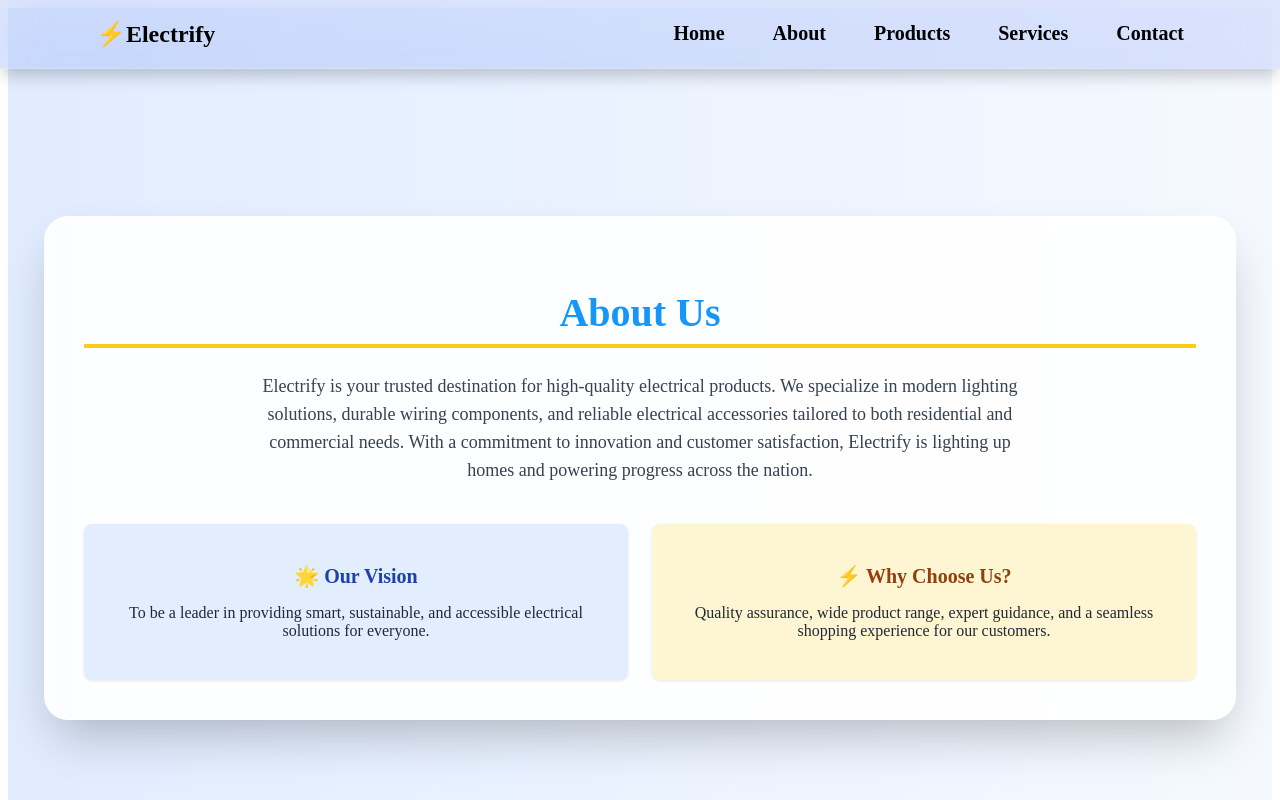
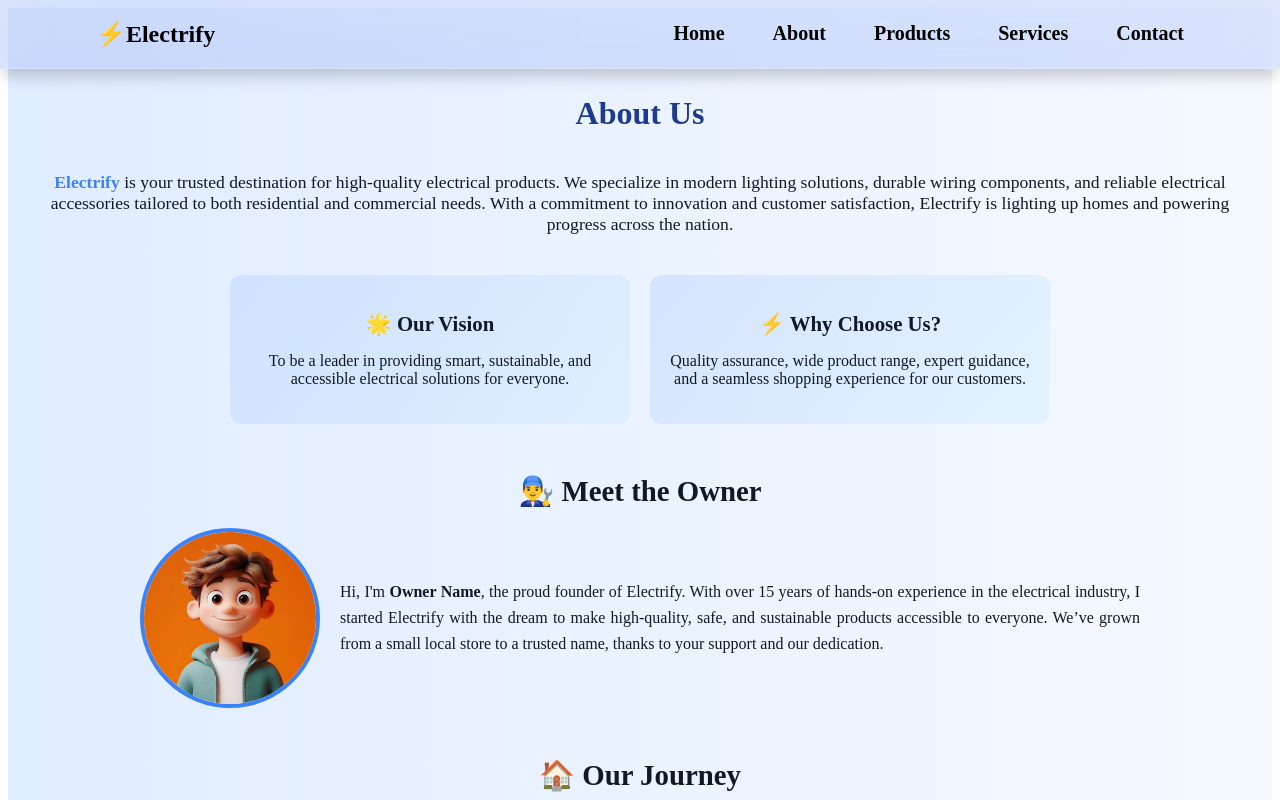
Before and after one commit to Rohitswami16/Electrify, a React (Vite) app: page /about in a window 1280 px wide. Shown: the top 800 px of the page. Built offline with nearby package versions, Linux system fonts and the light colour scheme.

Commit message:
css footer added

```diff
--- a/package.json
+++ b/package.json
@@ -11,6 +11,7 @@
     "tailwind:init": "tailwindcss init -p"
   },
   "dependencies": {
+    "aos": "^2.3.4",
     "lucide-react": "^0.515.0",
     "react": "^19.1.0",
     "react-dom": "^19.1.0",
--- a/src/App.css
+++ b/src/App.css
@@ -337,101 +337,92 @@ html {
 }
 
 /* About page styles */
+.about-section {
+  padding: 60px 20px;
+  background: linear-gradient(to bottom, #f3f4f6, #ffffff);
+  color: #111827;
+}
 
 .about-container {
-  min-height: 100vh;
-  padding: 3rem 1rem;
-  display: flex;
-  align-items: center;
-  justify-content: center;
-}
-
-.about-wrapper {
-  max-width: 80rem;
-  width: 100%;
-  background: rgba(255, 255, 255, 0.9);
-  -webkit-backdrop-filter: blur(4px);
-  backdrop-filter: blur(4px);
-  box-shadow: 0 25px 50px -12px rgba(0, 0, 0, 0.25); /* shadow-2xl */
-  border-radius: 1.5rem; /* rounded-3xl */
-  padding: 2.5rem;
+  max-width: 1200px;
+  margin: auto;
 }
 
 .about-title {
   font-size: 2.5rem;
-  font-weight: 800;
-  color: #1597fa;
-  margin-bottom: 1.5rem;
-  border-bottom: 4px solid #facc15; /* border-yellow-400 */
-  display: inline-block;
-  padding-bottom: 0.5rem;
+  font-weight: bold;
   text-align: center;
-  width: 100%;
+  margin-bottom: 20px;
 }
 
 .about-description {
-  font-size: 1.125rem;
-  color: #374151; /* text-gray-700 */
-  line-height: 1.75rem;
+  font-size: 1.1rem;
   text-align: center;
-  max-width: 48rem;
-  margin: 0 auto;
+  margin-bottom: 40px;
 }
 
-.highlight {
-  color: #1597fa;
-  font-weight: 600;
+.about-highlight {
+  font-weight: bold;
+  color: #3b82f6;
 }
 
 .about-cards {
-  margin-top: 2.5rem;
-  display: grid;
-  grid-template-columns: 1fr;
-  gap: 1.5rem;
-}
-
-@media (min-width: 768px) {
-  .about-cards {
-    grid-template-columns: repeat(2, 1fr);
-  }
+  display: flex;
+  flex-wrap: wrap;
+  justify-content: center;
+  gap: 20px;
 }
 
 .card {
-  padding: 1.5rem;
-  border-radius: 0.5rem;
-  box-shadow: 0 1px 3px rgba(0, 0, 0, 0.1);
-  transition: box-shadow 0.3s ease;
-}
-
-.card:hover {
-  box-shadow: 0 4px 8px rgba(0, 0, 0, 0.15);
-}
-
-.vision-card {
-  background-color: rgba(219, 234, 254, 0.8); /* blue-100/80 */
-}
-
-.choose-card {
-  background-color: rgba(254, 243, 199, 0.8); /* yellow-100/80 */
+  flex: 1;
+  min-width: 280px;
+  max-width: 400px;
+  background: linear-gradient(135deg, rgba(161, 196, 253, 0.3), rgba(194, 233, 251, 0.3));
+  border-radius: 12px;
+  padding: 20px;
 }
 
 .card-title {
-  font-size: 1.25rem;
-  font-weight: 700;
-  margin-bottom: 0.5rem;
+  font-size: 1.3rem;
+  margin-bottom: 10px;
 }
 
-.vision-card .card-title {
-  color: #1e40af; /* blue-800 */
+.owner-section,
+.history-section {
+  margin-top: 50px;
 }
 
-.choose-card .card-title {
-  color: #92400e; /* yellow-800 */
+.section-title {
+  font-size: 1.8rem;
+  margin-bottom: 20px;
+  text-align: center;
 }
 
-.card-text {
-  color: #1f2937; /* gray-800 */
+.owner-details {
+  display: flex;
+  flex-wrap: wrap;
+  align-items: center;
+  gap: 20px;
+  justify-content: center;
 }
+
+.owner-image {
+  width: 180px;
+  height: 180px;
+  object-fit: cover;
+  border-radius: 100px;
+  border: 4px solid #3b82f6;
+}
+
+.owner-description,
+.history-description {
+  max-width: 800px;
+  text-align: justify;
+  font-size: 1rem;
+  line-height: 1.6;
+  margin: auto;
+}
+
 
 /* Products page grid layout */
 
@@ -503,6 +494,8 @@ html {
   text-align: center;
 }
 
+.about-title,
+.contact-title,
 .product-heading,
 .services-heading {
   font-size: 2rem;
@@ -547,7 +540,7 @@ html {
 .contact-page {
   min-height: 100vh;
   /* background-color: #f9fafb; Tailwind's gray-50 */
-  padding: 2.5rem 1rem;
+  padding: 1rem 1rem;
 }
 
 .contact-container {
@@ -556,11 +549,10 @@ html {
 }
 
 .contact-title {
-  font-size: 2.25rem; /* text-4xl */
-  font-weight: 700;
-  text-align: center;
-  color: #1e40af; /* blue-900 */
-  margin-bottom: 1.5rem;
+  font-size: 2rem;
+  font-weight: bold;
+  margin-bottom: 20px;
+  color: #1e3a8a;
 }
 
 .contact-description {
@@ -766,3 +758,28 @@ html {
   color: #9ca3af;
   border-top: 1px solid #4b5563;
 }
+
+
+@media (max-width: 768px) {
+
+  .footer-container {
+    padding: 10px 20px; /* Reduce padding for mobile */
+  }
+  .footer-content {
+    gap: 20px; /* Reduce gap for mobile */
+  }
+
+  .footer-title {
+    font-size: 18px;
+    margin-bottom: 12px;
+  }
+
+  .footer-link {
+    margin-bottom: 6px;
+  }
+
+  .footer-bottom {
+    margin-top: 20px;
+    padding-top: 15px;
+  }
+}
--- a/src/App.jsx
+++ b/src/App.jsx
@@ -8,10 +8,13 @@ import Contact from "./pages/Contact";
 import Footer from "./components/Footer";
 import "./App.css";
 
+import ScrollToTop from "./components/ScrollToTop";
+
 export default function App() {
   return (
     <div>
       <Navbar />
+      <ScrollToTop />
       <Routes>
         <Route path="/" element={<Home />} />
         <Route path="/about" element={<About />} />
--- a/src/components/ProductCard.jsx
+++ b/src/components/ProductCard.jsx
@@ -2,10 +2,19 @@
 
 
 import '../App.css'; // Import the shared stylesheet
+import AOS from "aos";
+import "aos/dist/aos.css";
 
 export default function ProductCard({ name, price, image }) {
+
+  AOS.init({
+    duration: 1000,
+    once: false, // Animation happens only once
+    easing: 'ease-in-out', // Smooth easing for animations
+    disable: 'mobile', // Disable animations on mobile devices
+  })
   return (
-    <div className="product-card">
+    <div className="product-card" data-aos="fade-up">
       <img src={image} alt={name} className="product-image" />
       <h2 className="product-name">{name}</h2>
       <p className="product-price">{price}</p>
--- /dev/null
+++ b/src/components/ScrollToTop.jsx
@@ -0,0 +1,15 @@
+import { useEffect } from "react";
+import { useLocation } from "react-router-dom";
+
+export default function ScrollToTop() {
+  const { pathname } = useLocation();
+
+  useEffect(() => {
+    window.scrollTo({
+      top: 0,
+      behavior: "smooth",
+    });
+  }, [pathname]);
+
+  return null;
+}
--- a/src/pages/About.jsx
+++ b/src/pages/About.jsx
@@ -1,11 +1,27 @@
-import "../App.css"; // Import the global stylesheet
+import "../App.css"; // Global styles
+import ownerImg from "../assets/owner.jpg"; // Add an image of the owner if available
+
+import AOS from "aos";
+import "aos/dist/aos.css";
+
 
 export default function About() {
+
+
+
+  // Initialize AOS for animations
+  AOS.init({
+    duration: 1000, // Animation duration
+    once: false, // Whether animation should happen only once
+    easing: "ease-in-out", // Smooth easing for animations
+    disable: "mobile", // Disable animations on mobile devices
+  });
+
   return (
     <section className="about-section">
       <div className="about-container">
-        <div className="about-wrapper">
-          <h1 className="about-title">About Us</h1>
+        <div className="about-wrapper"  data-aos="fade-up">
+          <h1 className="about-title" >About Us</h1>
           <p className="about-description">
             <span className="about-highlight">Electrify</span> is your trusted
             destination for high-quality electrical products. We specialize in
@@ -17,14 +33,14 @@ export default function About() {
           </p>
 
           <div className="about-cards">
-            <div className="card vision-card">
+            <div className="card vision-card" data-aos="zoom-in">
               <h2 className="card-title">🌟 Our Vision</h2>
               <p className="card-text">
                 To be a leader in providing smart, sustainable, and accessible
                 electrical solutions for everyone.
               </p>
             </div>
-            <div className="card choose-card">
+            <div className="card choose-card"  data-aos="zoom-in">
               <h2 className="card-title">⚡ Why Choose Us?</h2>
               <p className="card-text">
                 Quality assurance, wide product range, expert guidance, and a
@@ -32,6 +48,36 @@ export default function About() {
               </p>
             </div>
           </div>
+
+          {/* New Owner Section */}
+          <div className="owner-section">
+            <h2 className="section-title">👨‍🔧 Meet the Owner</h2>
+            <div className="owner-details">
+              <img src={ownerImg} alt="Owner" className="owner-image"  data-aos="zoom-in" />
+              <div>
+                <p className="owner-description">
+                  Hi, I'm <strong>Owner Name</strong>, the proud founder of Electrify.
+                  With over 15 years of hands-on experience in the electrical industry,
+                  I started Electrify with the dream to make high-quality, safe, and
+                  sustainable products accessible to everyone. We’ve grown from a small
+                  local store to a trusted name, thanks to your support and our dedication.
+                </p>
+              </div>
+            </div>
+          </div>
+
+          {/* New History Section */}
+          <div className="history-section">
+            <h2 className="section-title">🏠 Our Journey</h2>
+            <p className="history-description">
+              Electrify was founded in 2010 as a humble electrical supplies store in Bengaluru, Karnataka.
+              Over the years, our passion for customer satisfaction and quality products has allowed
+              us to expand into new areas, offer a broader range of solutions, and now serve both
+              residential and commercial clients across the region.
+              <br /><br />
+              From day one, our mission has remained the same: to light up lives and power dreams.
+            </p>
+          </div>
         </div>
       </div>
     </section>
--- a/src/pages/Products.jsx
+++ b/src/pages/Products.jsx
@@ -1,5 +1,6 @@
 import ProductCard from "../components/ProductCard";
 import "../App.css"; // Import the global stylesheet
+
 
 import ledBulbImg from "../product-images/led-bulb.jpeg";
 import switchboardImg from "../product-images/switch-board.jpeg";
@@ -41,12 +42,13 @@ const products = [
 ];
 
 export default function Products() {
+
   return (
     <section className="products-section">
       <h2 className="product-heading">Products</h2>
       <div className="products-grid">
         {products.map((p) => (
-          <ProductCard key={p.id} {...p} />
+          <ProductCard key={p.id} {...p}   />
         ))}
       </div>
     </section>
--- a/src/pages/Services.jsx
+++ b/src/pages/Services.jsx
@@ -1,4 +1,6 @@
 import "../App.css"; // assuming your CSS is here
+import AOS from "aos";
+import "aos/dist/aos.css";
 
 const services = [
   {
@@ -51,6 +53,13 @@ const services = [
 ];
 
 export default function Services() {
+  AOS.init({
+    duration: 1000, // Animation duration
+    once: false, // Whether animation should happen only once
+    easing: "ease-in-out", // Smooth easing for animations
+    disable: "mobile", // Disable animations on mobile devices  // Disable animations on mobile devices
+  });
+
   return (
     <section className="services-section">
       <h2 className="services-heading">Our Services</h2>
@@ -62,6 +71,9 @@ export default function Services() {
             // style={{
             //   background: service.background,
             // }}
+            data-aos="zoom-in"
+            data-aos-delay={index * 100} // Stagger animations
+            data-aos-duration="800" // Animation duration
           >
             <div className="service-icon">{service.icon}</div>
             <h3 className="service-title">{service.title}</h3>
```
Also changed, not shown: src/pages/Contact.jsx (+18 -8 lines), src/pages/Home.jsx (+23 -9 lines), src/assets/owner.jpg (added), 1 other file (tests, documents, lock files or other folders).
